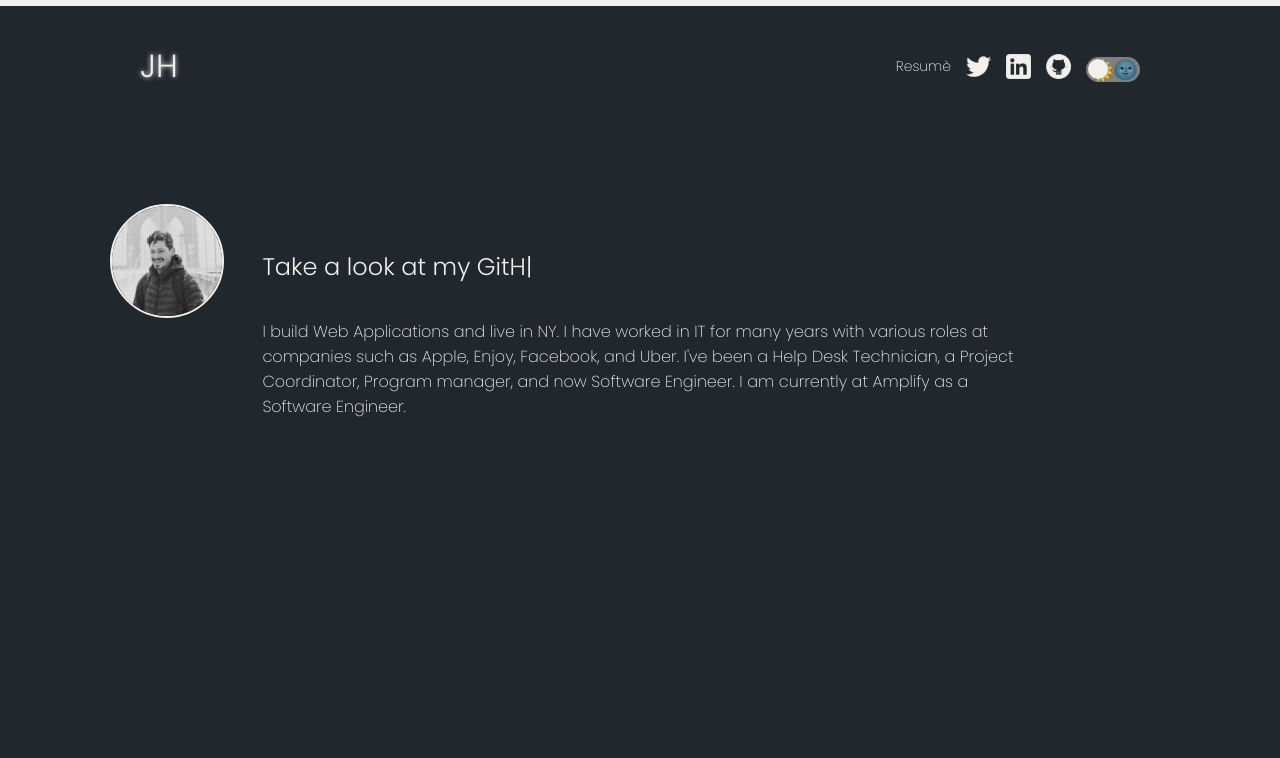
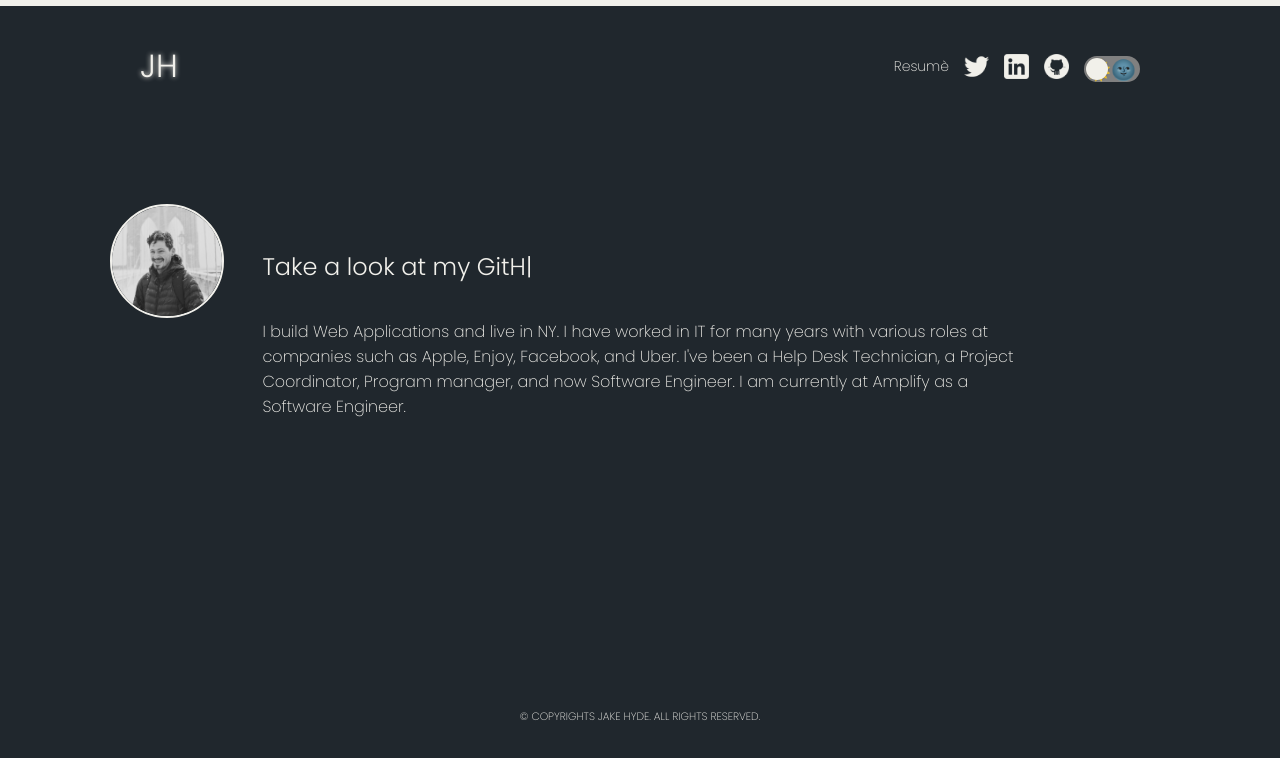
Before and after one commit to jakemeout/jakehyde.com, a Next.js app: page / in a window 1280 px wide. Shown: the top 758 px of the page. Built offline with nearby package versions, Linux system fonts and the light colour scheme.

Commit message:
updated style a tiny bit, added footer, made todos for blog

```diff
--- a/pages/index.tsx
+++ b/pages/index.tsx
@@ -5,13 +5,14 @@ import Heading from "../src/components/Heading";
 import Navbar from "../src/components/Navbar";
 import Description from "../src/components/Description";
 import GlobalStyle from "../styles/GlobalStyles";
+import Footer from "../src/components/Footer";
 
 const Home: NextPage = () => {
   const { theme } = useTheme();
 
   return (
     <>
-      <GlobalStyle theme={theme}/>
+      <GlobalStyle theme={theme} />
       <Navbar />
       <Content>
         <ProfilePhoto theme={theme} src={`/JakeGreyBkBridge.png`} />
@@ -69,6 +70,9 @@ const Home: NextPage = () => {
           </Description>
         </DescriptionContainer>
       </Content>
+      <FooterContainer>
+        <Footer>© COPYRIGHTS JAKE HYDE. ALL RIGHTS RESERVED.</Footer>
+      </FooterContainer>
     </>
   );
 };
@@ -110,4 +114,11 @@ const ProfilePhoto = styled.img(
   }
 `
 );
+
+const FooterContainer = styled.div`
+  position: absolute;
+  bottom: 50px;
+  width: 100%;
+  text-align: center;
+`;
 export default Home;
--- /dev/null
+++ b/src/components/Footer.tsx
@@ -0,0 +1,21 @@
+import React from "react";
+import { useTheme } from "../../styles/ThemeProvider/ThemeProvider";
+import styled from "styled-components";
+
+type FooterProps = {
+  children: React.ReactNode;
+};
+
+const Footer: React.FunctionComponent<FooterProps> = ({ children }) => {
+  const { theme } = useTheme();
+  return <FooterText theme={theme}>{children}</FooterText>;
+};
+
+const FooterText = styled.h6(
+  ({ theme }) => `
+  color: ${theme.text.primary};
+  font-weight: 200;
+`
+);
+
+export default Footer;
--- a/src/components/Switch.tsx
+++ b/src/components/Switch.tsx
@@ -57,7 +57,7 @@ const SwitchLabel = styled.label<ClickProps>`
   border-radius: 100px;
   position: relative;
   transition: background-color 0.2s;
-  padding: 0px 2px 0px 2px;
+  padding: 1px 4px 0px 2px;
 `;
 
 const Emoji = styled.div`
@@ -70,8 +70,8 @@ const SwitchButton = styled.span`
   position: absolute;
   top: 2px;
   left: 2px;
-  width: 20px;
-  height: 20px;
+  width: 22px;
+  height: 22px;
   border-radius: 20px;
   transition: 0.2s;
   background: #f1f0ea;
```
Also changed, not shown: src/components/Blog.tsx (added, +28 -0 lines).
